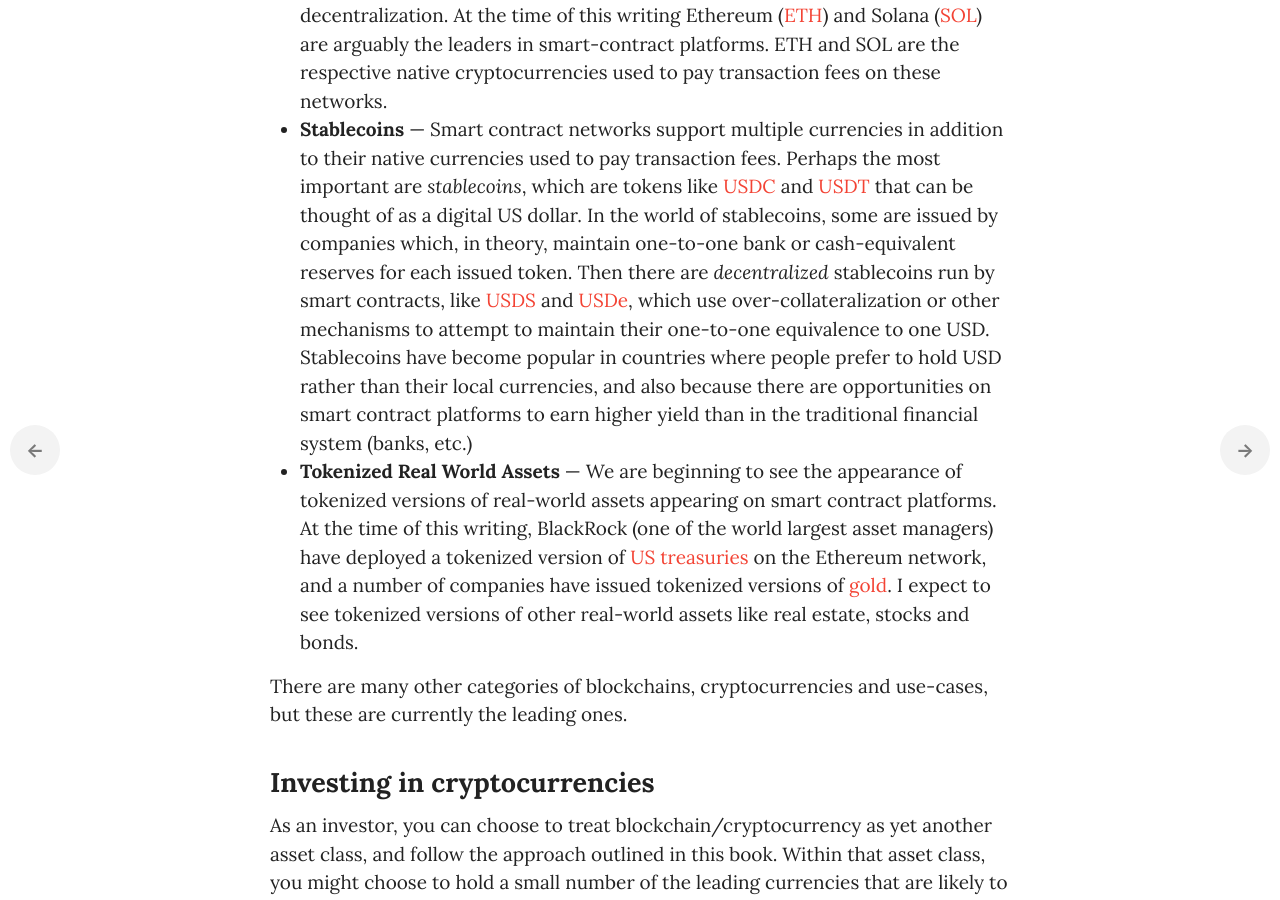
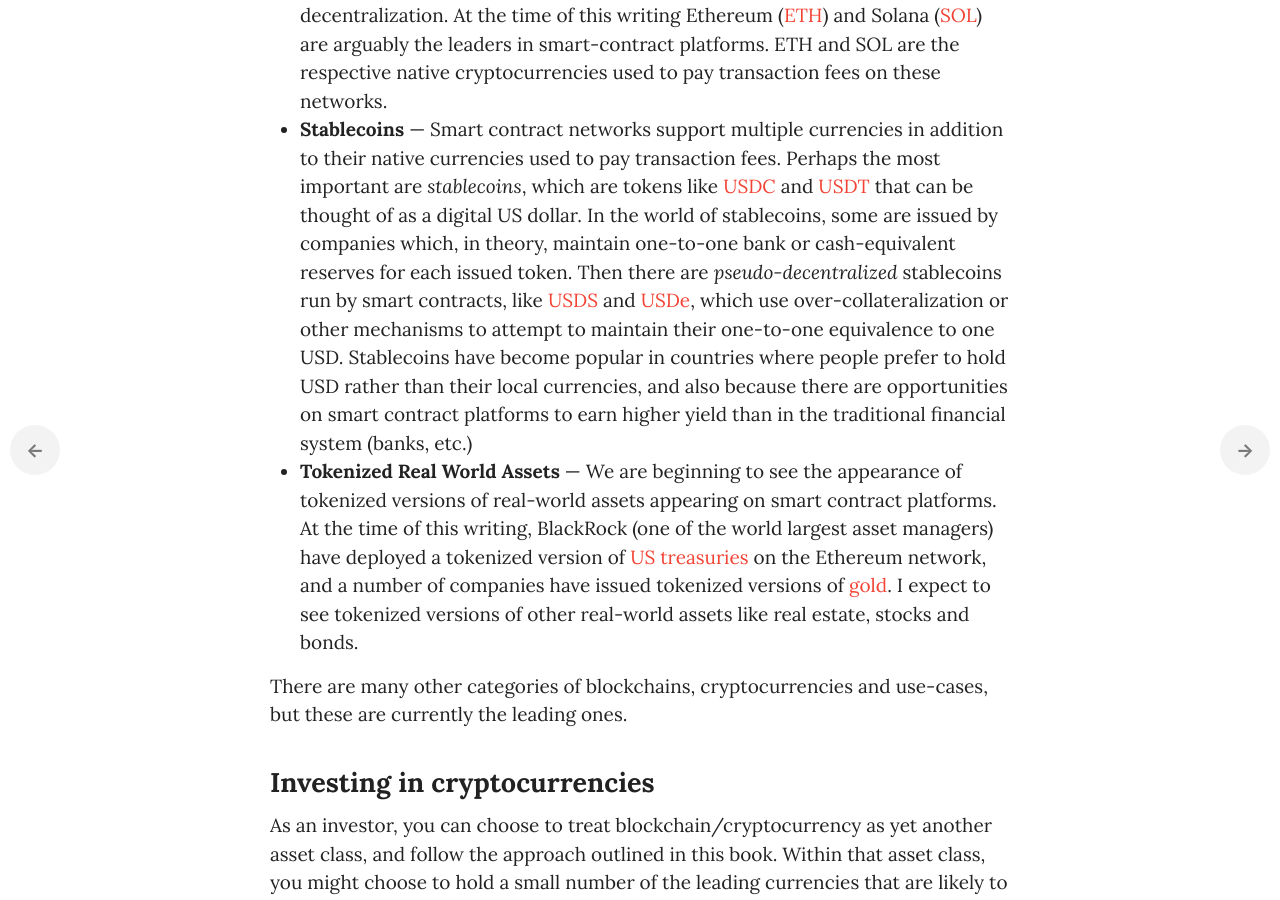
Before and after one commit to dafacto/moneyforsomething, a Jekyll site: the page built from _chapters/17_crypto.md, in a window 1280 px wide and 900 px high, scrolled down 1109 px. Built offline with Jekyll 4.4.1, drawn with Linux system fonts in a browser that asks for light colours; some web fonts are replaced.

Commit message:
Clarify decentralized stablecoins

```diff
--- a/_chapters/17_crypto.md
+++ b/_chapters/17_crypto.md
@@ -20,7 +20,7 @@
 
 - **Money** — Bitcoin ([BTC](https://www.coingecko.com/en/coins/bitcoin)) stands alone in addressing the use case of a form of money or store-of-value that is decentralized, permissionless, sovereign, and censorship resistant. It's often referred to as "Digital Gold".
 - **Smart-contract networks** — Smart contract networks are literally global *computers*, on which any kind of software system can be built and interacted with permissionlessly by anyone in the world. Whereas most transactions on the Bitcoin network are simply the transfer of BTC from one person to another, a transaction on a smart-contract network is the *execution of software*, the cost of which is a function of the complexity of the computation. There is an inherent trade-off between cost of computation, speed of computation and decentralization. At the time of this writing Ethereum ([ETH](https://www.coingecko.com/en/coins/ethereum)) and Solana ([SOL](https://www.coingecko.com/en/coins/solana)) are arguably the leaders in smart-contract platforms. ETH and SOL are the respective native cryptocurrencies used to pay transaction fees on these networks.
-- **Stablecoins** — Smart contract networks support multiple currencies in addition to their native currencies used to pay transaction fees. Perhaps the most important are *stablecoins*, which are tokens like [USDC](https://www.coingecko.com/en/coins/usdc) and [USDT](https://www.coingecko.com/en/coins/tether) that can be thought of as a digital US dollar. In the world of stablecoins, some are issued by companies which, in theory, maintain one-to-one bank or cash-equivalent reserves for each issued token. Then there are *decentralized* stablecoins run by smart contracts, like [USDS](https://www.coingecko.com/en/coins/usds) and [USDe](https://www.coingecko.com/en/coins/ethena-usde), which use over-collateralization or other mechanisms to attempt to maintain their one-to-one equivalence to one USD. Stablecoins have become popular in countries where people prefer to hold USD rather than their local currencies, and also because there are opportunities on smart contract platforms to earn higher yield than in the traditional financial system (banks, etc.)
+- **Stablecoins** — Smart contract networks support multiple currencies in addition to their native currencies used to pay transaction fees. Perhaps the most important are *stablecoins*, which are tokens like [USDC](https://www.coingecko.com/en/coins/usdc) and [USDT](https://www.coingecko.com/en/coins/tether) that can be thought of as a digital US dollar. In the world of stablecoins, some are issued by companies which, in theory, maintain one-to-one bank or cash-equivalent reserves for each issued token. Then there are *pseudo-decentralized* stablecoins run by smart contracts, like [USDS](https://www.coingecko.com/en/coins/usds) and [USDe](https://www.coingecko.com/en/coins/ethena-usde), which use over-collateralization or other mechanisms to attempt to maintain their one-to-one equivalence to one USD. Stablecoins have become popular in countries where people prefer to hold USD rather than their local currencies, and also because there are opportunities on smart contract platforms to earn higher yield than in the traditional financial system (banks, etc.)
 - **Tokenized Real World Assets** — We are beginning to see the appearance of tokenized versions of real-world assets appearing on smart contract platforms. At the time of this writing, BlackRock (one of the world largest asset managers) have deployed a tokenized version of [US treasuries](https://www.coingecko.com/en/coins/ousg) on the Ethereum network, and a number of companies have issued tokenized versions of [gold](https://www.coingecko.com/en/coins/pax-gold). I expect to see tokenized versions of other real-world assets like real estate, stocks and bonds.
 
 There are many other categories of blockchains, cryptocurrencies and use-cases, but these are currently the leading ones.
```
